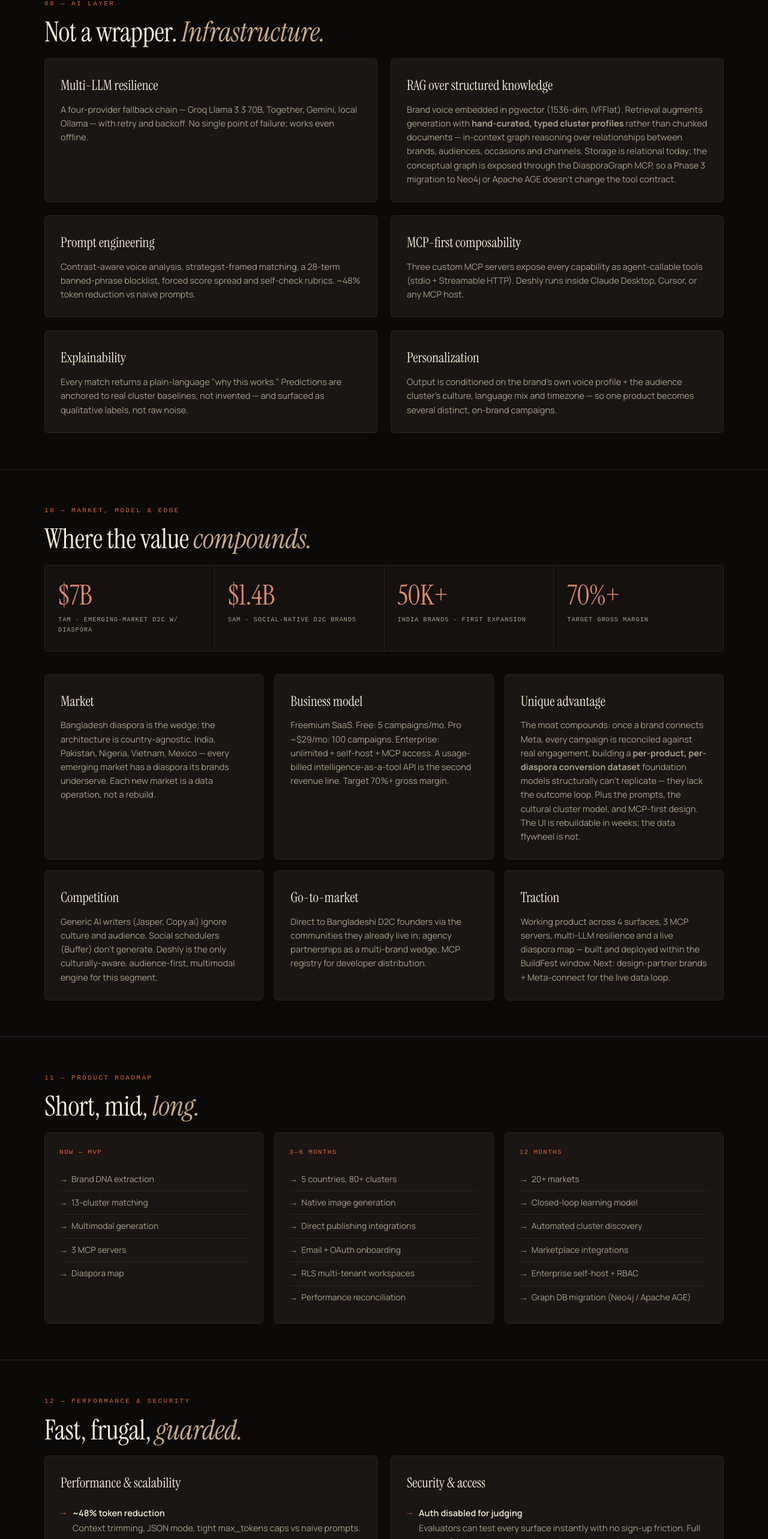
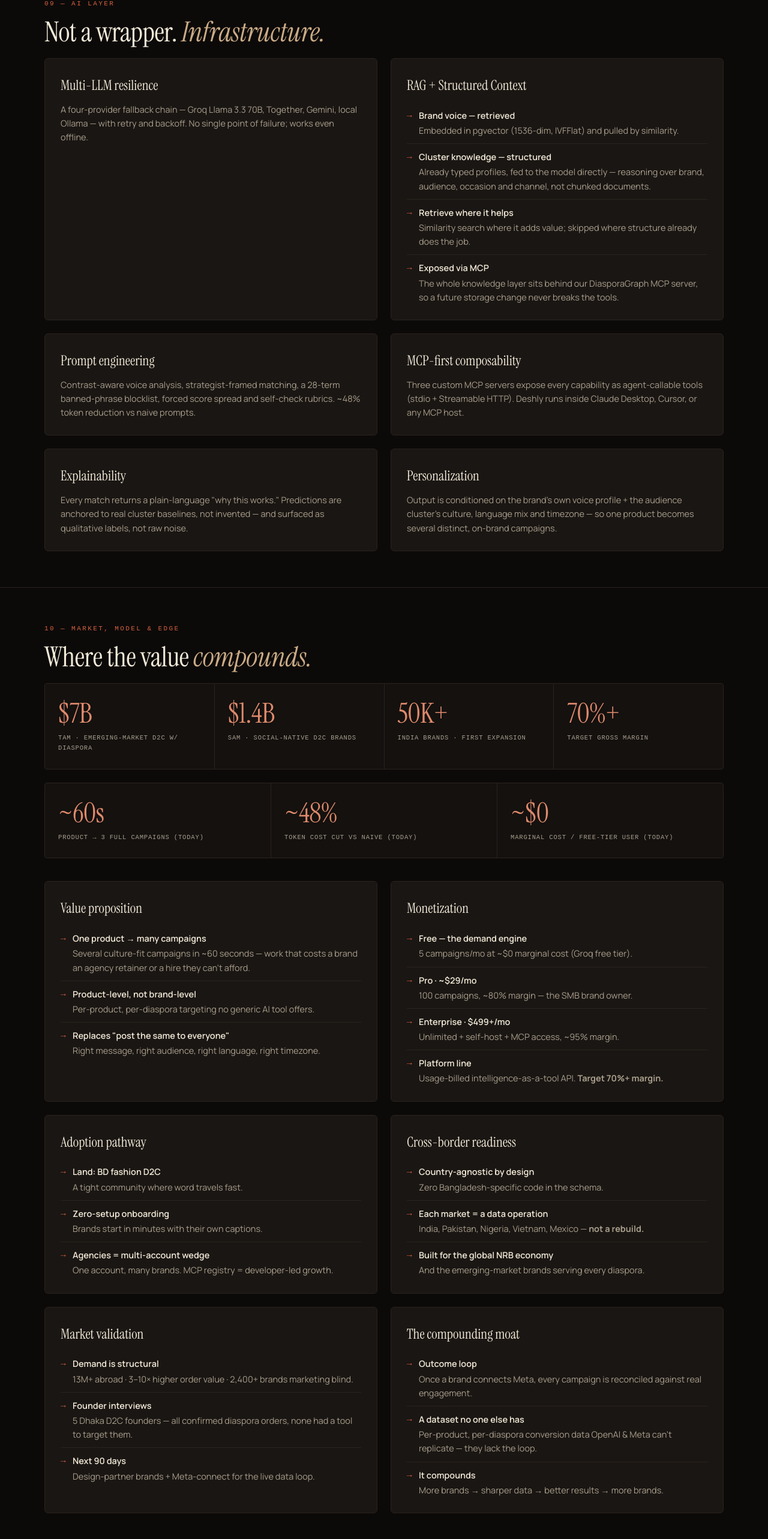
Before and after one commit to httprity/deshly, a Next.js app: page /docs in a window 1280 px wide. Shown: the part 6600-9166 px from the top of the page at 60% size. Built offline with nearby package versions, Linux system fonts and the light colour scheme; a web font is replaced by a local one.

Commit message:
doc update

```diff
--- a/src/app/docs/page.tsx
+++ b/src/app/docs/page.tsx
@@ -720,16 +720,28 @@ export default function DocsPage() {
               </p>
             </div>
             <div className="card reveal">
-              <h3>RAG over structured knowledge</h3>
-              <p>
-                Brand voice embedded in pgvector (1536-dim, IVFFlat). Retrieval
-                augments generation with <b>hand-curated, typed cluster profiles</b>{" "}
-                rather than chunked documents — in-context graph reasoning over
-                relationships between brands, audiences, occasions and channels.
-                Storage is relational today; the conceptual graph is exposed through
-                the DiasporaGraph MCP, so a Phase 3 migration to Neo4j or Apache AGE
-                doesn&apos;t change the tool contract.
-              </p>
+              <h3>RAG + Structured Context</h3>
+              <ul className="bullets">
+                <li>
+                  <strong>Brand voice — retrieved</strong>
+                  Embedded in pgvector (1536-dim, IVFFlat) and pulled by similarity.
+                </li>
+                <li>
+                  <strong>Cluster knowledge — structured</strong>
+                  Already typed profiles, fed to the model directly — reasoning over
+                  brand, audience, occasion and channel, not chunked documents.
+                </li>
+                <li>
+                  <strong>Retrieve where it helps</strong>
+                  Similarity search where it adds value; skipped where structure
+                  already does the job.
+                </li>
+                <li>
+                  <strong>Exposed via MCP</strong>
+                  The whole knowledge layer sits behind our DiasporaGraph MCP server,
+                  so a future storage change never breaks the tools.
+                </li>
+              </ul>
             </div>
             <div className="card reveal">
               <h3>Prompt engineering</h3>
@@ -768,6 +780,7 @@ export default function DocsPage() {
       </section>
 
       {/* MARKET / BUSINESS / EDGE */}
+      {/* MARKET / BUSINESS / EDGE */}
       <section>
         <div className="wrap">
           <div className="eyebrow">10 — Market, Model &amp; Edge</div>
@@ -775,7 +788,8 @@ export default function DocsPage() {
             Where the value <span className="it">compounds.</span>
           </h2>
 
-          <div className="stats reveal" style={{ marginBottom: 38 }}>
+          {/* TAM / SAM / expansion / margin */}
+          <div className="stats reveal" style={{ marginBottom: 22 }}>
             <div className="stat">
               <div className="n">$7B</div>
               <div className="l">TAM · emerging-market D2C w/ diaspora</div>
@@ -794,60 +808,141 @@ export default function DocsPage() {
             </div>
           </div>
 
-          <div className="grid3" style={{ marginTop: 8 }}>
+          {/* proven-today KPIs */}
+          <div
+            className="stats reveal"
+            style={{ marginBottom: 38, gridTemplateColumns: "repeat(3,1fr)" }}
+          >
+            <div className="stat">
+              <div className="n">~60s</div>
+              <div className="l">Product → 3 full campaigns (today)</div>
+            </div>
+            <div className="stat">
+              <div className="n">~48%</div>
+              <div className="l">Token cost cut vs naive (today)</div>
+            </div>
+            <div className="stat">
+              <div className="n">~$0</div>
+              <div className="l">Marginal cost / free-tier user (today)</div>
+            </div>
+          </div>
+
+          <div className="grid2" style={{ marginTop: 8 }}>
             <div className="card reveal">
-              <h3>Market</h3>
-              <p>
-                Bangladesh diaspora is the wedge; the architecture is
-                country-agnostic. India, Pakistan, Nigeria, Vietnam, Mexico — every
-                emerging market has a diaspora its brands underserve. Each new market
-                is a data operation, not a rebuild.
-              </p>
+              <h3>Value proposition</h3>
+              <ul className="bullets">
+                <li>
+                  <strong>One product → many campaigns</strong>
+                  Several culture-fit campaigns in ~60 seconds — work that costs a
+                  brand an agency retainer or a hire they can&apos;t afford.
+                </li>
+                <li>
+                  <strong>Product-level, not brand-level</strong>
+                  Per-product, per-diaspora targeting no generic AI tool offers.
+                </li>
+                <li>
+                  <strong>Replaces &quot;post the same to everyone&quot;</strong>
+                  Right message, right audience, right language, right timezone.
+                </li>
+              </ul>
             </div>
+
             <div className="card reveal">
-              <h3>Business model</h3>
-              <p>
-                Freemium SaaS. Free: 5 campaigns/mo. Pro ~$29/mo: 100 campaigns.
-                Enterprise: unlimited + self-host + MCP access. A usage-billed
-                intelligence-as-a-tool API is the second revenue line. Target 70%+
-                gross margin.
-              </p>
+              <h3>Monetization</h3>
+              <ul className="bullets">
+                <li>
+                  <strong>Free — the demand engine</strong>
+                  5 campaigns/mo at ~$0 marginal cost (Groq free tier).
+                </li>
+                <li>
+                  <strong>Pro · ~$29/mo</strong>
+                  100 campaigns, ~80% margin — the SMB brand owner.
+                </li>
+                <li>
+                  <strong>Enterprise · $499+/mo</strong>
+                  Unlimited + self-host + MCP access, ~95% margin.
+                </li>
+                <li>
+                  <strong>Platform line</strong>
+                  Usage-billed intelligence-as-a-tool API. <b>Target 70%+ margin.</b>
+                </li>
+              </ul>
             </div>
+
             <div className="card reveal">
-              <h3>Unique advantage</h3>
-              <p>
-                The moat compounds: once a brand connects Meta, every campaign is
-                reconciled against real engagement, building a{" "}
-                <b>per-product, per-diaspora conversion dataset</b> foundation models
-                structurally can&apos;t replicate — they lack the outcome loop. Plus
-                the prompts, the cultural cluster model, and MCP-first design. The UI
-                is rebuildable in weeks; the data flywheel is not.
-              </p>
+              <h3>Adoption pathway</h3>
+              <ul className="bullets">
+                <li>
+                  <strong>Land: BD fashion D2C</strong>
+                  A tight community where word travels fast.
+                </li>
+                <li>
+                  <strong>Zero-setup onboarding</strong>
+                  Brands start in minutes with their own captions.
+                </li>
+                <li>
+                  <strong>Agencies = multi-account wedge</strong>
+                  One account, many brands. MCP registry = developer-led growth.
+                </li>
+              </ul>
             </div>
+
             <div className="card reveal">
-              <h3>Competition</h3>
-              <p>
-                Generic AI writers (Jasper, Copy.ai) ignore culture and audience.
-                Social schedulers (Buffer) don&apos;t generate. Deshly is the only
-                culturally-aware, audience-first, multimodal engine for this segment.
-              </p>
+              <h3>Cross-border readiness</h3>
+              <ul className="bullets">
+                <li>
+                  <strong>Country-agnostic by design</strong>
+                  Zero Bangladesh-specific code in the schema.
+                </li>
+                <li>
+                  <strong>Each market = a data operation</strong>
+                  India, Pakistan, Nigeria, Vietnam, Mexico — <b>not a rebuild.</b>
+                </li>
+                <li>
+                  <strong>Built for the global NRB economy</strong>
+                  And the emerging-market brands serving every diaspora.
+                </li>
+              </ul>
             </div>
+
             <div className="card reveal">
-              <h3>Go-to-market</h3>
-              <p>
-                Direct to Bangladeshi D2C founders via the communities they already
-                live in; agency partnerships as a multi-brand wedge; MCP registry for
-                developer distribution.
-              </p>
+              <h3>Market validation</h3>
+              <ul className="bullets">
+                <li>
+                  <strong>Demand is structural</strong>
+                  13M+ abroad · 3–10× higher order value · 2,400+ brands marketing
+                  blind.
+                </li>
+                <li>
+                  <strong>Founder interviews</strong>
+                  5 Dhaka D2C founders — all confirmed
+                  diaspora orders, none had a tool to target them.
+                </li>
+                <li>
+                  <strong>Next 90 days</strong>
+                  Design-partner brands + Meta-connect for the live data loop.
+                </li>
+              </ul>
             </div>
+
             <div className="card reveal">
-              <h3>Traction</h3>
-              <p>
-                Working product across 4 surfaces, 3 MCP servers, multi-LLM
-                resilience and a live diaspora map — built and deployed within the
-                BuildFest window. Next: design-partner brands + Meta-connect for the
-                live data loop.
-              </p>
+              <h3>The compounding moat</h3>
+              <ul className="bullets">
+                <li>
+                  <strong>Outcome loop</strong>
+                  Once a brand connects Meta, every campaign is reconciled against
+                  real engagement.
+                </li>
+                <li>
+                  <strong>A dataset no one else has</strong>
+                  Per-product, per-diaspora conversion data OpenAI &amp; Meta
+                  can&apos;t replicate — they lack the loop.
+                </li>
+                <li>
+                  <strong>It compounds</strong>
+                  More brands → sharper data → better results → more brands.
+                </li>
+              </ul>
             </div>
           </div>
         </div>
```
